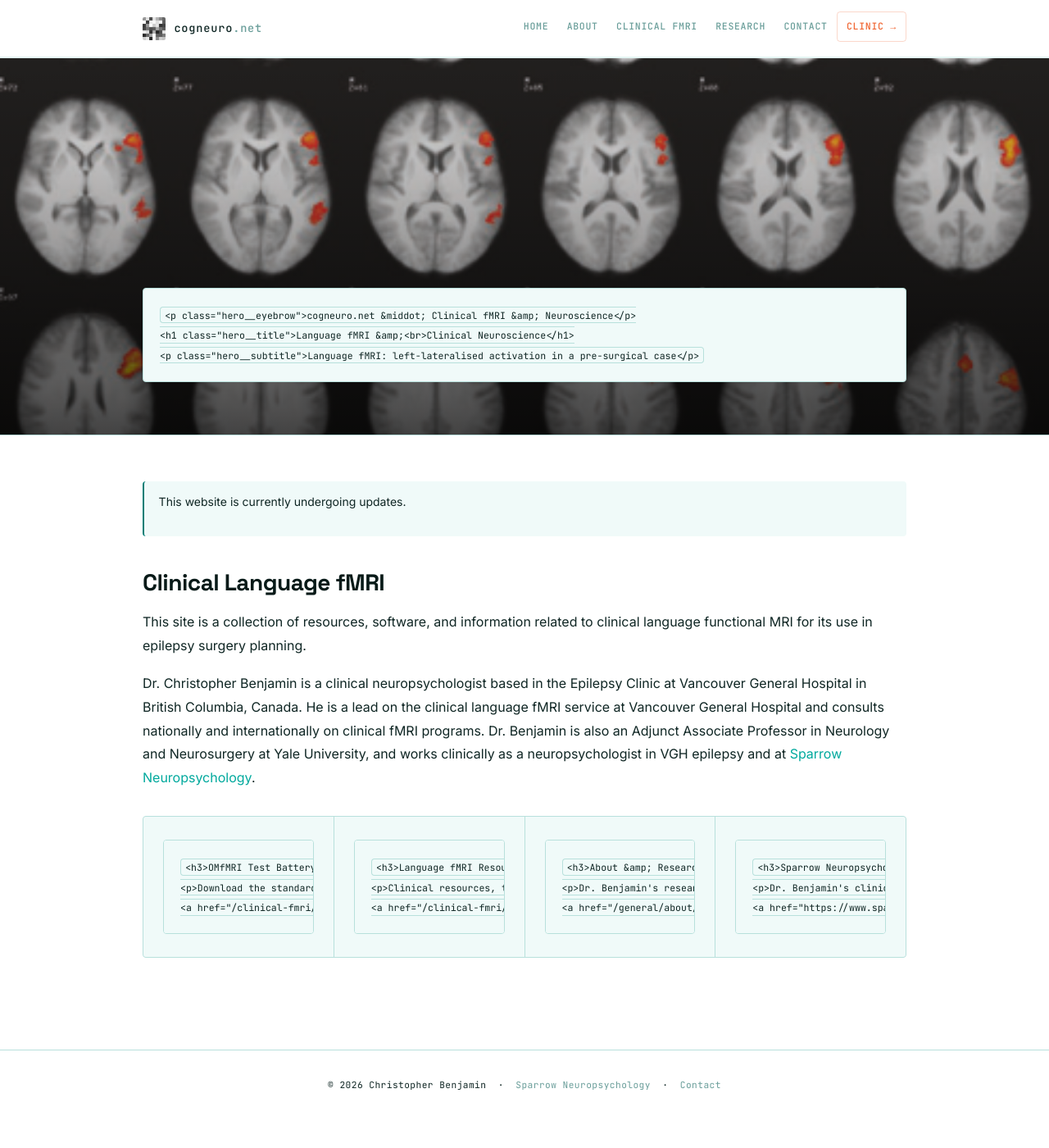
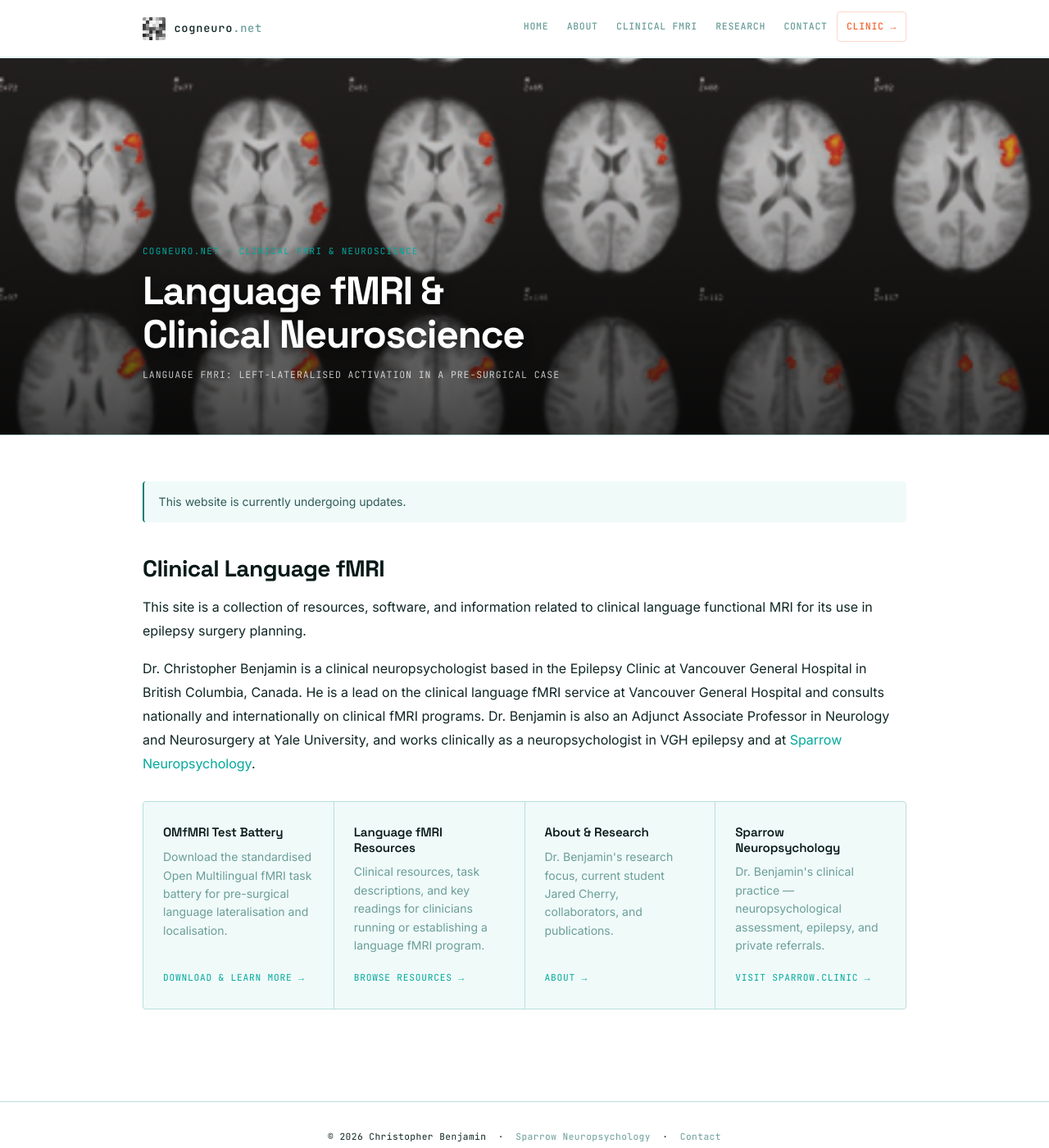
Before and after one commit to cfxb/cogneuro, a Jekyll site: the page built from index.md, in a window 1280 px wide and 1400 px high. Shown: the whole window at 82% size. Built offline with Jekyll 4.4.1, drawn with Linux system fonts in a browser that asks for light colours.

Commit message:
Fix hero HTML rendering and headshot crop on about page
Revert global parse_block_html and use markdown="1" on page-body div only, preventing hero section HTML from being parsed as markdown. Also adjust headshot object-position to show full head.

Co-Authored-By: Claude Sonnet 4.6 <noreply@anthropic.com>

```diff
--- a/_config.yml
+++ b/_config.yml
@@ -9,7 +9,6 @@ permalink: pretty
 markdown: kramdown
 kramdown:
   input: GFM
-  parse_block_html: true
 
 # Exclude from build
 exclude:
--- a/index.md
+++ b/index.md
@@ -12,7 +12,7 @@ show_title: false
   </div>
 </section>
 
-<div class="page-body">
+<div class="page-body" markdown="1">
 
 <div class="callout callout-notice">
   This website is currently undergoing updates.
```
Also changed, not shown: general/about.md (+1 -1 lines).
